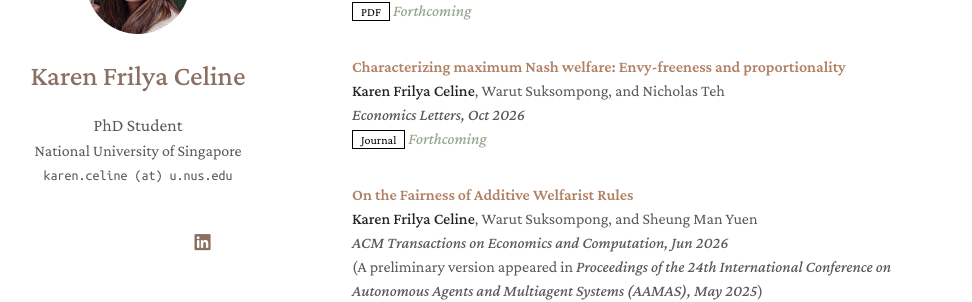
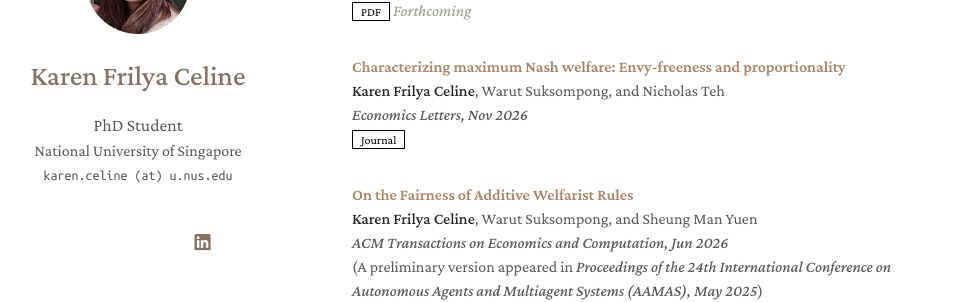
Before and after one commit to karen-celine/karen-celine.github.io, a Jekyll site: the page built from index.md, in a window 1280 px wide and 900 px high, scrolled down 402 px. Shown: the part 154-456 px from the top of the window, without its empty margins (138-1110 px from the left). Built offline with Jekyll 4.4.1, drawn with Linux system fonts in a browser that asks for light colours; a style sheet for code colours, icons or effects is not loaded.

Commit message:
Update details of Economics Letters paper

```diff
--- a/_data/publications.yml
+++ b/_data/publications.yml
@@ -8,9 +8,8 @@ main:
 
   - title: "Characterizing maximum Nash welfare: Envy-freeness and proportionality"
     authors: <strong>Karen Frilya Celine</strong>, Warut Suksompong, and Nicholas Teh
-    periodical: Economics Letters, Oct&nbsp;2026
+    periodical: Economics Letters, Nov&nbsp;2026
     journal: https://www.sciencedirect.com/science/article/pii/S0165176526005069
-    notes: Forthcoming
 
   - title: On the Fairness of Additive Welfarist Rules
     authors: <strong>Karen Frilya Celine</strong>, Warut Suksompong, and Sheung Man Yuen
```
Also changed, not shown: 1 other file.
